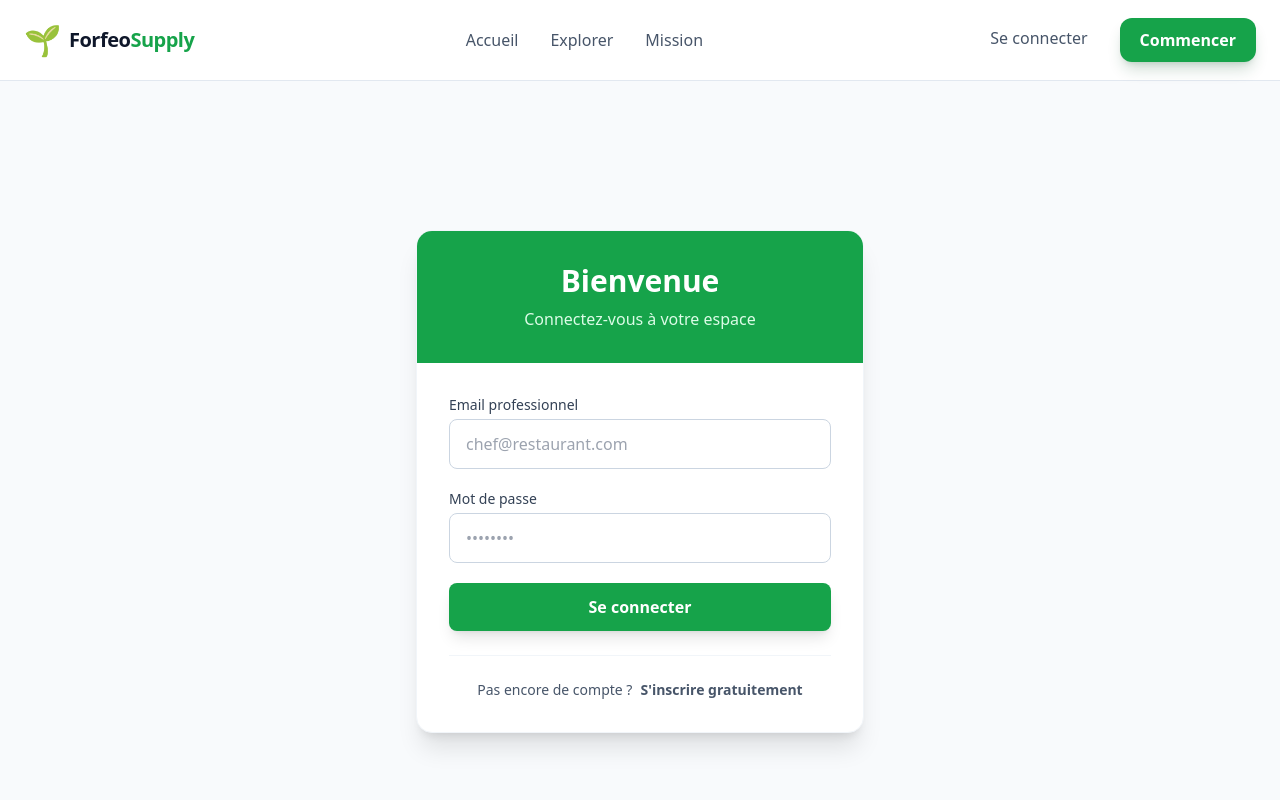
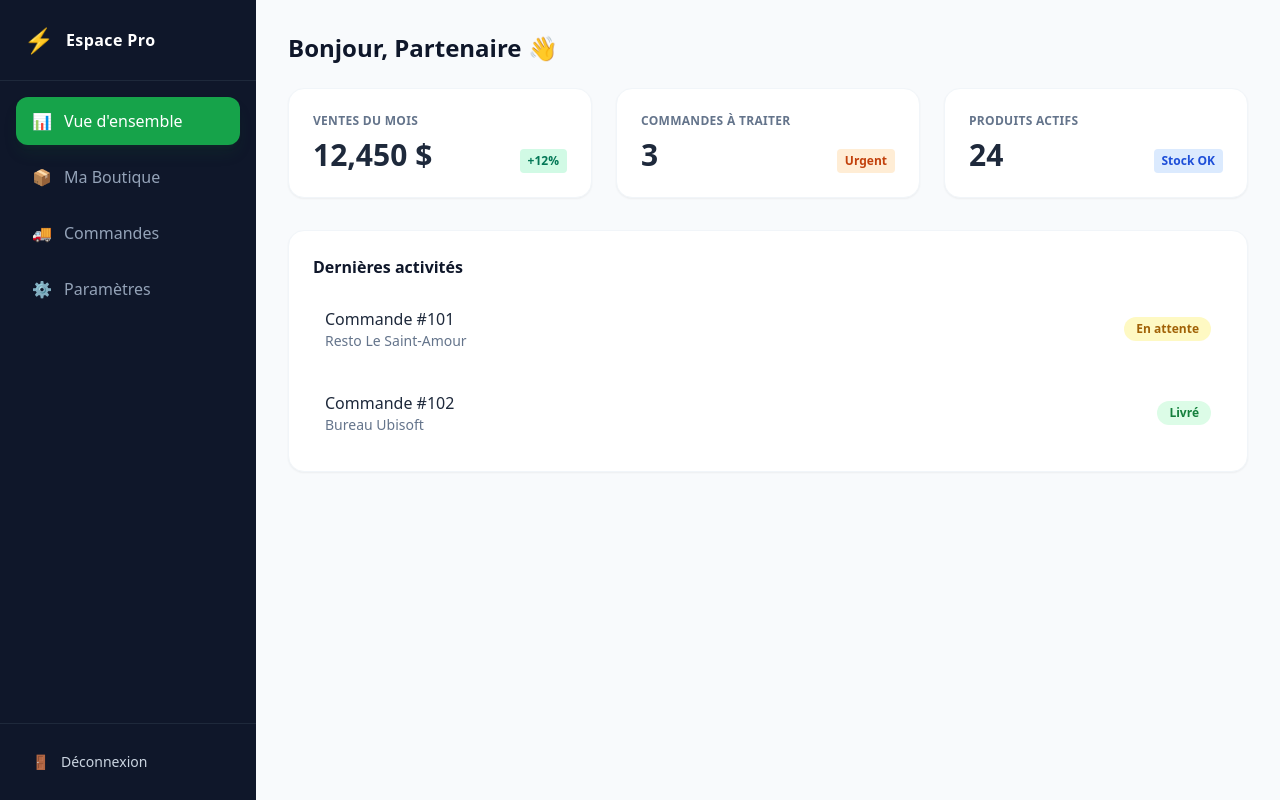
Before and after one commit to forfeo2005/forfeo-supply, a React (Vite) app in the folder frontend/: page /dashboard in a window 1280 px wide. Before the commit this address led to /login. Shown: the top 800 px of the page. Built offline with nearby package versions, Linux system fonts and the light colour scheme; no server answers.

Commit message:
Update Dashboard.jsx

```diff
--- a/frontend/src/pages/Dashboard.jsx
+++ b/frontend/src/pages/Dashboard.jsx
@@ -4,118 +4,119 @@ import { supabase } from '../supabase';
 
 const Dashboard = () => {
   const navigate = useNavigate();
-  const [products, setProducts] = useState([]);
-  const [loading, setLoading] = useState(true);
+  const [activeTab, setActiveTab] = useState('overview'); // Gestion des onglets
+  const [loading, setLoading] = useState(false);
 
-  // On charge les produits pour simuler l'inventaire du fournisseur
-  useEffect(() => {
-    // Vérification de sécurité : si pas connecté, retour au login
-    const checkUser = async () => {
-      const { data: { user } } = await supabase.auth.getUser();
-      if (!user) navigate('/login');
-    };
-    checkUser();
+  // États pour les données (Simulation pour l'instant)
+  const [products, setProducts] = useState([
+    { id: 1, name: 'Carottes des Sables', price: 2.50, stock: 150, status: 'active' },
+    { id: 2, name: 'Sirop d\'Érable Doré', price: 12.00, stock: 45, status: 'active' },
+  ]);
 
-    // Récupération des données (Simulation)
-    const API_URL = 'https://forfeo-supply-api.onrender.com';
-    fetch(`${API_URL}/api/products`)
-      .then(res => res.json())
-      .then(data => {
-        setProducts(data);
-        setLoading(false);
-      });
-  }, [navigate]);
+  const [orders, setOrders] = useState([
+    { id: 101, client: 'Resto Le Saint-Amour', total: 245.50, status: 'En attente', date: '2026-02-01' },
+    { id: 102, client: 'Bureau Ubisoft', total: 89.00, status: 'Livré', date: '2026-01-29' },
+  ]);
 
+  // Déconnexion
   const handleLogout = async () => {
     await supabase.auth.signOut();
     navigate('/');
   };
 
   return (
-    <div className="min-h-screen bg-slate-50 font-sans text-slate-900">
+    <div className="min-h-screen bg-slate-50 font-sans flex text-slate-900">
 
-      {/* Top Bar spécifique Dashboard */}
-      <div className="bg-white border-b border-slate-200 sticky top-0 z-30 px-6 py-4 flex justify-between items-center shadow-sm">
-        <h1 className="text-xl font-bold text-slate-800 flex items-center gap-2">
-          <span className="text-2xl">⚡</span> Espace Fournisseur
-        </h1>
-        <div className="flex items-center gap-4">
-          <span className="text-sm text-slate-500 hidden sm:inline">Ferme du Bonheur (Démo)</span>
-          <button
-            onClick={handleLogout}
-            className="text-sm font-medium text-red-600 hover:text-red-700 bg-red-50 hover:bg-red-100 px-3 py-2 rounded-lg transition"
-          >
-            Déconnexion
+      {/* --- SIDEBAR (Menu Latéral) --- */}
+      <aside className="w-64 bg-slate-900 text-slate-300 flex flex-col fixed h-full z-20">
+        <div className="p-6 border-b border-slate-800 flex items-center gap-3">
+          <span className="text-2xl">⚡</span>
+          <span className="font-bold text-white tracking-wide">Espace Pro</span>
+        </div>
+
+        <nav className="flex-1 p-4 space-y-2">
+          <NavButton active={activeTab === 'overview'} onClick={() => setActiveTab('overview')} icon="📊" label="Vue d'ensemble" />
+          <NavButton active={activeTab === 'products'} onClick={() => setActiveTab('products')} icon="📦" label="Ma Boutique" />
+          <NavButton active={activeTab === 'orders'} onClick={() => setActiveTab('orders')} icon="🚚" label="Commandes" />
+          <NavButton active={activeTab === 'settings'} onClick={() => setActiveTab('settings')} icon="⚙️" label="Paramètres" />
+        </nav>
+
+        <div className="p-4 border-t border-slate-800">
+          <button onClick={handleLogout} className="flex items-center gap-3 w-full px-4 py-3 hover:bg-red-500/10 hover:text-red-400 rounded-xl transition text-sm font-medium">
+            <span>🚪</span> Déconnexion
           </button>
         </div>
+      </aside>
+
+      {/* --- CONTENU PRINCIPAL --- */}
+      <main className="flex-1 ml-64 p-8">
+
+        {/* Header Mobile/Tablet Check would go here */}
+
+        {/* VUE : VUE D'ENSEMBLE */}
+        {activeTab === 'overview' && (
+          <div className="animate-fade-in">
+            <h1 className="text-2xl font-bold text-slate-900 mb-6">Bonjour, Partenaire 👋</h1>
+
+            {/* Stats Cards */}
+            <div className="grid grid-cols-1 md:grid-cols-3 gap-6 mb-8">
+              <StatCard title="Ventes du mois" value="12,450 $" trend="+12%" color="bg-emerald-100 text-emerald-700" />
+              <StatCard title="Commandes à traiter" value="3" trend="Urgent" color="bg-orange-100 text-orange-700" />
+              <StatCard title="Produits actifs" value="24" trend="Stock OK" color="bg-blue-100 text-blue-700" />
             </div>
 
-      <div className="max-w-7xl mx-auto p-6">
-
-        {/* --- SECTION STATS (KPIs) --- */}
-        <div className="grid grid-cols-1 md:grid-cols-3 gap-6 mb-8">
-          {/* Carte 1 */}
             <div className="bg-white p-6 rounded-2xl shadow-sm border border-slate-100">
-            <p className="text-slate-500 text-sm font-medium uppercase tracking-wide">Chiffre d'affaires (J-30)</p>
-            <p className="text-3xl font-bold text-slate-800 mt-2">12,450 $</p>
-            <span className="inline-block mt-2 text-xs font-bold text-green-600 bg-green-100 px-2 py-1 rounded">+12% vs mois dernier</span>
+              <h2 className="font-bold mb-4">Dernières activités</h2>
+              <div className="space-y-4">
+                {orders.map(order => (
+                  <div key={order.id} className="flex justify-between items-center p-3 hover:bg-slate-50 rounded-lg transition">
+                    <div>
+                      <p className="font-medium text-slate-800">Commande #{order.id}</p>
+                      <p className="text-sm text-slate-500">{order.client}</p>
                     </div>
-
-          {/* Carte 2 */}
-          <div className="bg-white p-6 rounded-2xl shadow-sm border border-slate-100">
-            <p className="text-slate-500 text-sm font-medium uppercase tracking-wide">Commandes à préparer</p>
-            <p className="text-3xl font-bold text-forfeo-600 mt-2">8</p>
-            <p className="text-xs text-slate-400 mt-2">Dont 3 pour demain matin</p>
+                    <span className={`px-3 py-1 rounded-full text-xs font-bold ${order.status === 'Livré' ? 'bg-green-100 text-green-700' : 'bg-yellow-100 text-yellow-700'}`}>
+                      {order.status}
+                    </span>
                   </div>
-
-          {/* Carte 3 */}
-          <div className="bg-white p-6 rounded-2xl shadow-sm border border-slate-100">
-            <p className="text-slate-500 text-sm font-medium uppercase tracking-wide">Note Clients</p>
-            <p className="text-3xl font-bold text-yellow-500 mt-2">4.9/5</p>
-            <p className="text-xs text-slate-400 mt-2">Basé sur 42 avis</p>
+                ))}
               </div>
             </div>
+          </div>
+        )}
 
-        {/* --- SECTION INVENTAIRE --- */}
-        <div className="bg-white rounded-2xl shadow-sm border border-slate-100 overflow-hidden">
-          <div className="p-6 border-b border-slate-100 flex justify-between items-center">
-            <h2 className="text-lg font-bold text-slate-800">📦 Mon Inventaire</h2>
-            <button className="bg-forfeo-600 hover:bg-forfeo-700 text-white text-sm font-bold px-4 py-2 rounded-lg transition shadow-md">
+        {/* VUE : MA BOUTIQUE (Gestion Catalogue) */}
+        {activeTab === 'products' && (
+          <div className="animate-fade-in">
+            <div className="flex justify-between items-center mb-6">
+              <h1 className="text-2xl font-bold text-slate-900">Ma Boutique Locale</h1>
+              <button className="bg-forfeo-600 hover:bg-forfeo-700 text-white px-4 py-2 rounded-lg font-bold shadow-md transition">
                 + Nouveau Produit
               </button>
             </div>
 
-          <div className="overflow-x-auto">
-            <table className="w-full text-left border-collapse">
-              <thead>
-                <tr className="bg-slate-50 text-slate-500 text-xs uppercase tracking-wider">
-                  <th className="p-4 font-semibold">Produit</th>
-                  <th className="p-4 font-semibold">Catégorie</th>
-                  <th className="p-4 font-semibold">Prix</th>
-                  <th className="p-4 font-semibold text-center">Stock</th>
-                  <th className="p-4 font-semibold text-right">Action</th>
+            <div className="bg-white rounded-2xl shadow-sm border border-slate-100 overflow-hidden">
+              <table className="w-full text-left">
+                <thead className="bg-slate-50 text-slate-500 text-xs uppercase">
+                  <tr>
+                    <th className="p-4">Nom du produit</th>
+                    <th className="p-4">Prix</th>
+                    <th className="p-4">Stock</th>
+                    <th className="p-4">État</th>
+                    <th className="p-4 text-right">Actions</th>
                   </tr>
                 </thead>
                 <tbody className="divide-y divide-slate-100">
-                {loading ? (
-                  <tr><td colSpan="5" className="p-6 text-center text-slate-500">Chargement...</td></tr>
-                ) : products.map((p) => (
+                  {products.map(p => (
                     <tr key={p.id} className="hover:bg-slate-50 transition">
-                    <td className="p-4 font-medium text-slate-800">{p.name}</td>
+                      <td className="p-4 font-medium">{p.name}</td>
+                      <td className="p-4">{p.price.toFixed(2)} $</td>
+                      <td className="p-4">{p.stock} unités</td>
                       <td className="p-4">
-                      <span className="bg-slate-100 text-slate-600 text-xs px-2 py-1 rounded-full font-bold">
-                        {p.category}
-                      </span>
+                        <span className="bg-green-100 text-green-700 px-2 py-1 rounded text-xs font-bold">Actif</span>
                       </td>
-                    <td className="p-4 text-slate-600 font-mono">{p.price} $</td>
-                    <td className="p-4 text-center">
-                      <span className="inline-flex items-center gap-1.5 px-2 py-1 rounded-full text-xs font-bold bg-green-100 text-green-700">
-                        <span className="w-1.5 h-1.5 rounded-full bg-green-600"></span>
-                        En stock
-                      </span>
-                    </td>
-                    <td className="p-4 text-right">
-                      <button className="text-slate-400 hover:text-forfeo-600 font-medium text-sm">Modifier</button>
+                      <td className="p-4 text-right space-x-2">
+                        <button className="text-slate-400 hover:text-blue-600 text-sm font-medium">Modifier</button>
+                        <button className="text-slate-400 hover:text-red-600 text-sm font-medium">Supprimer</button>
                       </td>
                     </tr>
                   ))}
@@ -123,10 +124,86 @@ const Dashboard = () => {
               </table>
             </div>
           </div>
+        )}
 
+        {/* VUE : COMMANDES */}
+        {activeTab === 'orders' && (
+          <div className="animate-fade-in">
+            <h1 className="text-2xl font-bold text-slate-900 mb-6">Gestion des Commandes</h1>
+            <div className="grid gap-4">
+              {orders.map(order => (
+                <div key={order.id} className="bg-white p-6 rounded-2xl shadow-sm border border-slate-100 flex justify-between items-center">
+                  <div>
+                    <div className="flex items-center gap-3 mb-1">
+                      <h3 className="font-bold text-lg">Commande #{order.id}</h3>
+                      <span className="text-xs text-slate-400">{order.date}</span>
                     </div>
+                    <p className="text-slate-600">Client : <span className="font-medium text-slate-900">{order.client}</span></p>
+                    <p className="text-emerald-600 font-bold mt-1">Total : {order.total} $</p>
+                  </div>
+
+                  <div className="flex gap-3">
+                    {order.status === 'En attente' && (
+                      <>
+                        <button className="bg-white border border-slate-200 text-slate-600 px-4 py-2 rounded-lg font-medium hover:bg-slate-50 transition">Refuser</button>
+                        <button className="bg-emerald-600 text-white px-4 py-2 rounded-lg font-bold shadow-md hover:bg-emerald-700 transition">Accepter</button>
+                      </>
+                    )}
+                    {order.status === 'Livré' && (
+                      <span className="text-slate-400 font-medium italic">Terminé</span>
+                    )}
+                  </div>
+                </div>
+              ))}
+            </div>
+          </div>
+        )}
+
+        {/* VUE : PARAMÈTRES (PROFIL) */}
+        {activeTab === 'settings' && (
+          <div className="animate-fade-in max-w-2xl">
+             <h1 className="text-2xl font-bold text-slate-900 mb-6">Profil Entreprise</h1>
+             <div className="bg-white p-8 rounded-2xl shadow-sm border border-slate-100 space-y-6">
+                <div>
+                  <label className="block text-sm font-medium text-slate-700 mb-1">Nom de l'entreprise</label>
+                  <input type="text" className="w-full p-3 border border-slate-200 rounded-lg" defaultValue="Ferme du Bonheur" />
+                </div>
+                <div>
+                  <label className="block text-sm font-medium text-slate-700 mb-1">Description (visible sur le Marché)</label>
+                  <textarea className="w-full p-3 border border-slate-200 rounded-lg h-32" defaultValue="Producteur local depuis 1998..." />
+                </div>
+                <button className="bg-slate-900 text-white px-6 py-3 rounded-lg font-bold">Enregistrer les modifications</button>
+             </div>
+          </div>
+        )}
+
+      </main>
     </div>
   );
 };
 
+// Composant Bouton Navigation
+const NavButton = ({ active, onClick, icon, label }) => (
+  <button
+    onClick={onClick}
+    className={`w-full flex items-center gap-3 px-4 py-3 rounded-xl transition font-medium ${
+      active ? 'bg-forfeo-600 text-white shadow-lg shadow-forfeo-900/20' : 'text-slate-400 hover:bg-slate-800 hover:text-white'
+    }`}
+  >
+    <span>{icon}</span>
+    <span>{label}</span>
+  </button>
+);
+
+// Composant Carte Statistique
+const StatCard = ({ title, value, trend, color }) => (
+  <div className="bg-white p-6 rounded-2xl shadow-sm border border-slate-100">
+    <p className="text-slate-500 text-xs font-bold uppercase tracking-wide mb-2">{title}</p>
+    <div className="flex items-end justify-between">
+      <span className="text-3xl font-bold text-slate-800">{value}</span>
+      <span className={`text-xs font-bold px-2 py-1 rounded ${color}`}>{trend}</span>
+    </div>
+  </div>
+);
+
 export default Dashboard;
```
Lines whose indentation alone changed are shown as unchanged.
